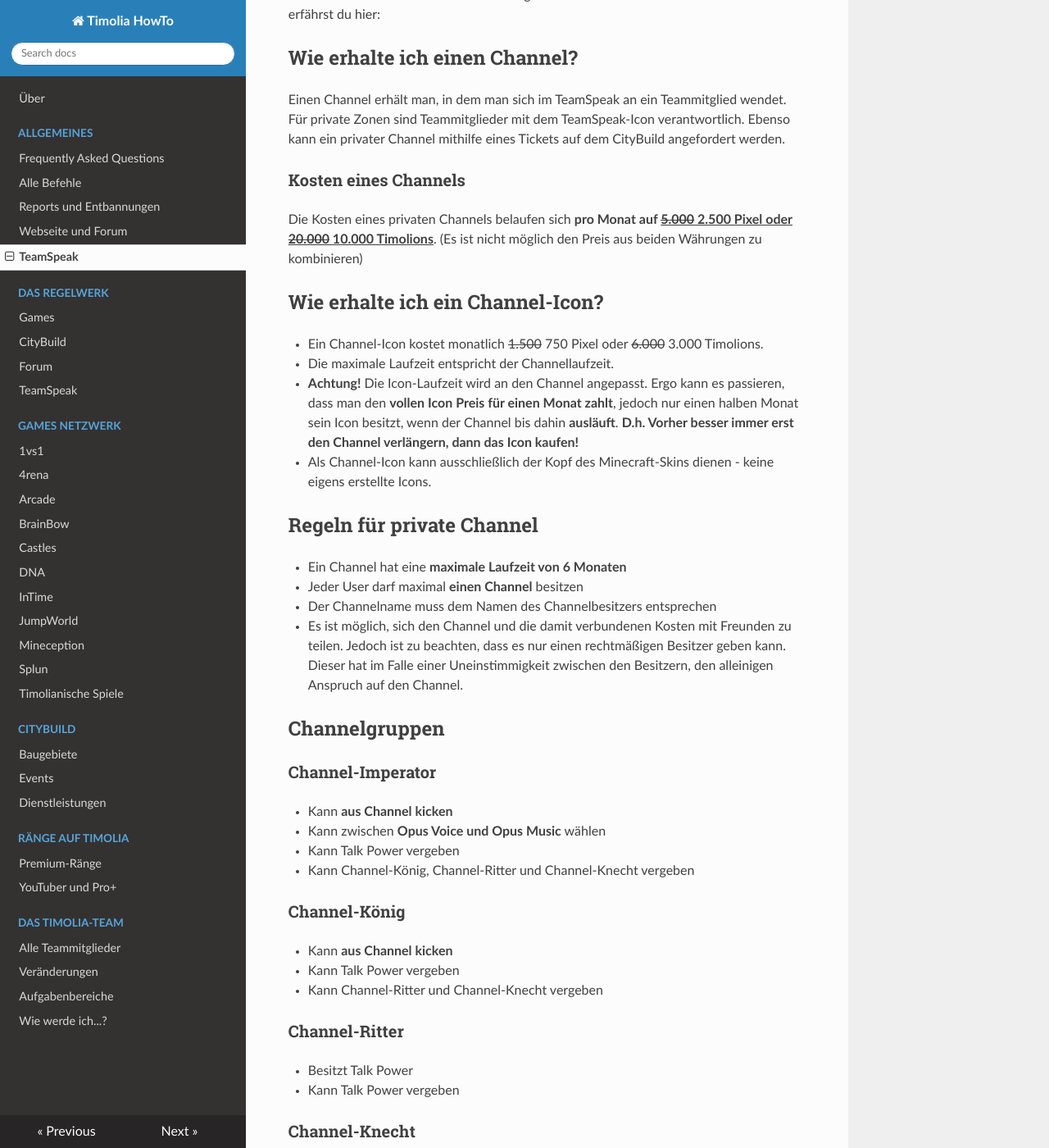
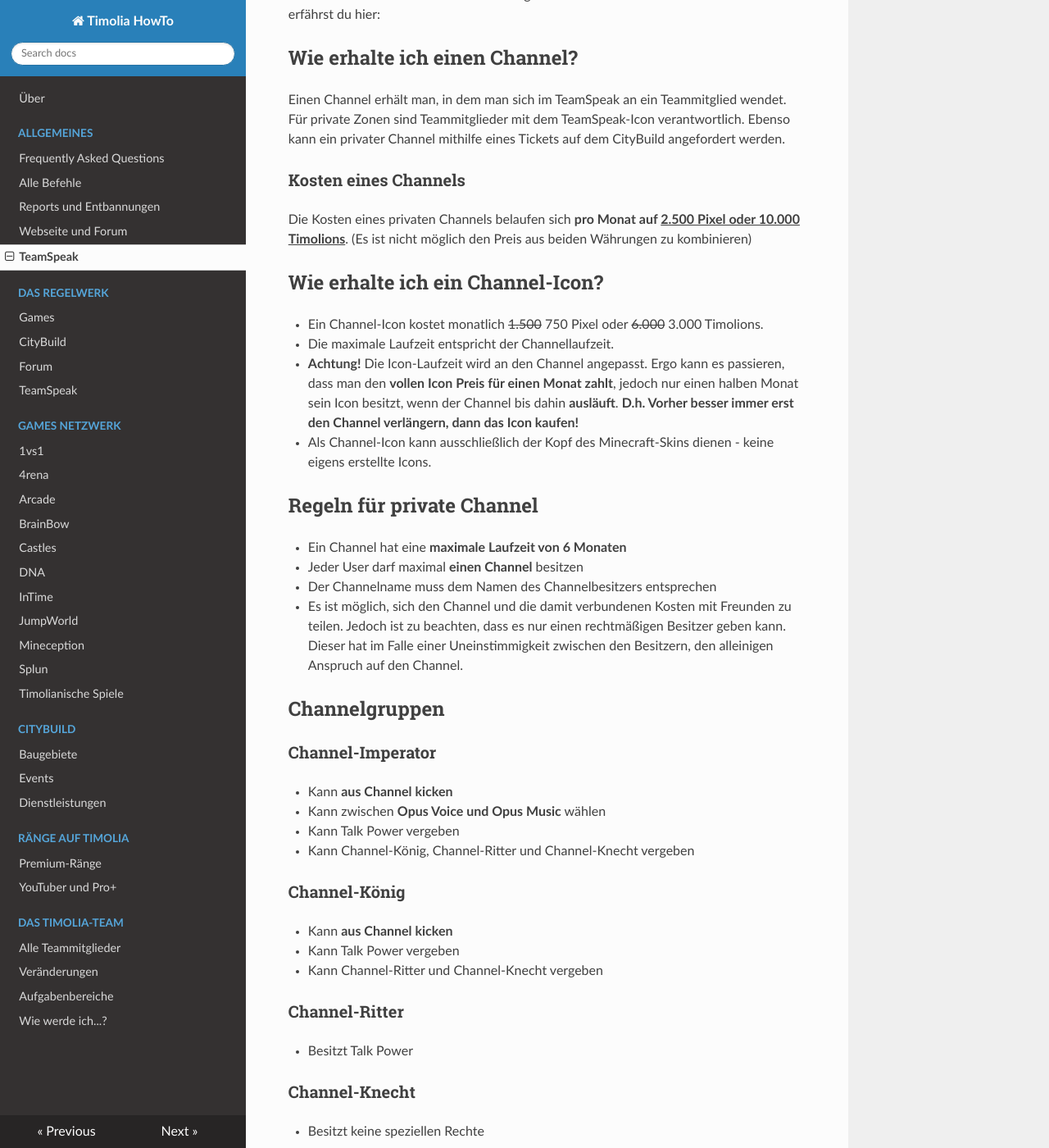
Before and after one commit to TimoliaDE/HowTo, an MkDocs documentation site: the page built from docs/teamspeak.md, in a window 1280 px wide and 1400 px high, scrolled down 828 px. Shown: the whole window at 82% size. Built offline with MkDocs 1.6.1, drawn with Linux system fonts in a browser that asks for light colours; nearby versions of some CDN libraries; old or Windows-style settings are respelled for this version of MkDocs.

Commit message:
Update teamspeak.md

```diff
--- a/docs/teamspeak.md
+++ b/docs/teamspeak.md
@@ -20,7 +20,7 @@ Einen Channel erhält man, in dem man sich im TeamSpeak an ein Teammitglied wend
 ein privater Channel mithilfe eines Tickets auf dem CityBuild angefordert werden.
 
 ### Kosten eines Channels
-Die Kosten eines privaten Channels belaufen sich <strong>pro Monat auf <u><s>5.000</s> 2.500 Pixel oder <s>20.000</s> 10.000 Timolions</u></strong>. (Es ist nicht möglich den Preis aus beiden Währungen zu kombinieren)
+Die Kosten eines privaten Channels belaufen sich <strong>pro Monat auf <u>2.500 Pixel oder 10.000 Timolions</u></strong>. (Es ist nicht möglich den Preis aus beiden Währungen zu kombinieren)
 
 ## Wie erhalte ich ein Channel-Icon?
 - Ein Channel-Icon kostet monatlich <s>1.500</s> 750 Pixel oder <s>6.000</s> 3.000 Timolions.
@@ -50,7 +50,6 @@ Monat sein Icon besitzt, wenn der Channel bis dahin <strong>ausläuft</strong>.
 
 ### Channel-Ritter
 - Besitzt Talk Power
-- Kann Talk Power vergeben
 
 ### Channel-Knecht
 - Besitzt keine speziellen Rechte
```
